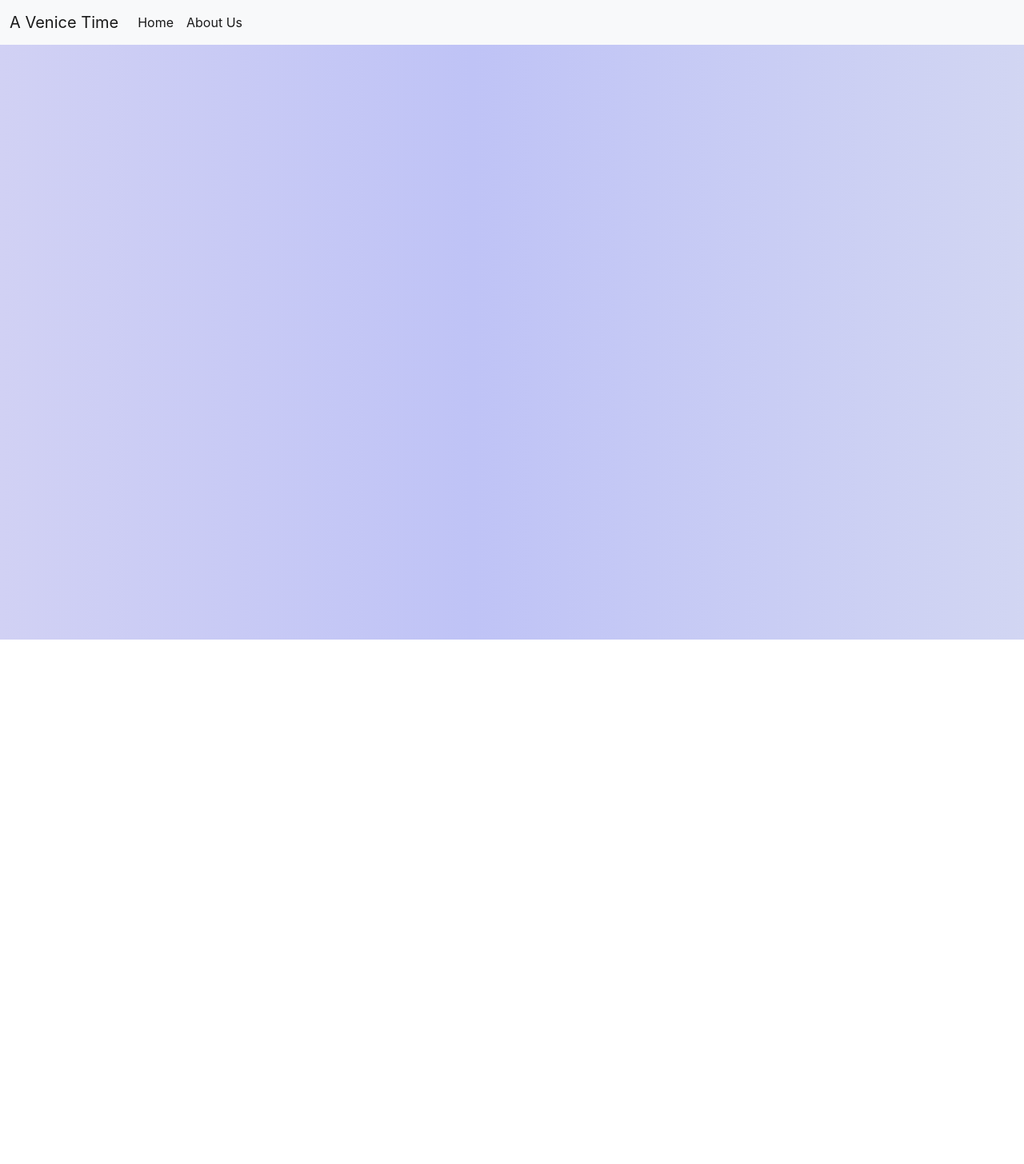
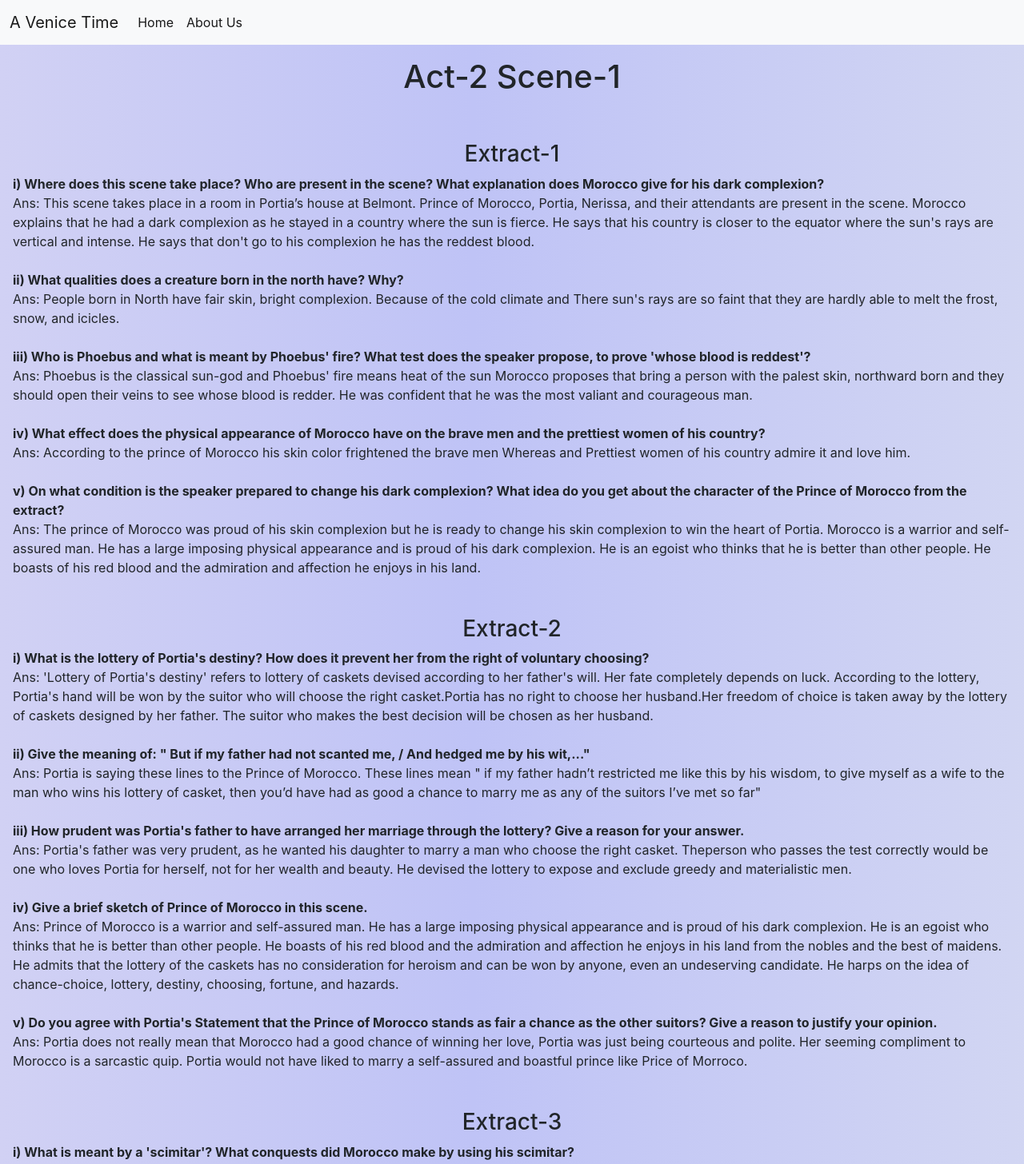
Before and after one commit to CHILLBRO28/venicetime.github.io, a React (Create React App) app: page /A2_sc1 in a window 1280 px wide. Shown: the top 1456 px of the page at 80% size. Before the commit the page ends 800 px from the top, so only its background shows below. Built offline with nearby package versions, Linux system fonts and the light colour scheme.

Commit message:
Dream...

```diff
--- a/public/index.html
+++ b/public/index.html
@@ -2,7 +2,7 @@
 <html lang="en">
   <head>
     <meta charset="utf-8" />
-    <link rel="icon" href="https://st.depositphotos.com/1008347/3985/i/950/depositphotos_39856355-stock-photo-letter-v-of-alphabet.jpg" />
+    <link rel="icon" href="https://static.vecteezy.com/system/resources/previews/000/610/413/large_2x/letter-v-logo-luxury-metal-logo-design-concept-template-vector.jpg" />
     <meta name="viewport" content="width=device-width, initial-scale=1" />
     <meta name="theme-color" content="#000000" />
     <meta
--- a/src/App.js
+++ b/src/App.js
@@ -1,14 +1,15 @@
+/* eslint-disable react/jsx-pascal-case */
 import './App.css';
 import {
   Route,
-  Switch,
 } from "react-router-dom";
 
 import Home from './Components/Home';
 import AboutUs from './Components/AboutUs';
-import Sc1 from './Components/Solutions/Act-1/Sc1';
-import Sc2 from './Components/Solutions/Act-1/Sc2';
-import Sc3 from './Components/Solutions/Act-1/Sc3';
+import A1_Sc1 from './Components/Solutions/Act-1/A1_Sc1';
+import A1_Sc2 from './Components/Solutions/Act-1/A1_Sc2';
+import A1_Sc3 from './Components/Solutions/Act-1/A1_Sc3';
+import A2_Sc1 from './Components/Solutions/Act-2/A2_Sc1'
 import { Footer } from './Components/Footer';
 import NavBar from './Components/NavBar';
 import Acts from './Components/Solutions/Acts'
@@ -30,16 +31,20 @@ function App() {
           <Acts />
           </Route >
 
-          <Route exact path="/sc1" >
-          <Sc1 />
+          <Route exact path="/A1_sc1" >
+          <A1_Sc1 />
           </Route>
 
-          <Route exact path="/sc2" >
-          <Sc2 />
+          <Route exact path="/A1_sc2" >
+          <A1_Sc2 />
           </Route>
 
-          <Route exact path="/sc3" >
-          <Sc3 />
+          <Route exact path="/A1_sc3" >
+          <A1_Sc3 />
+          </Route>
+
+          <Route exact path="/A2_sc1" >
+          <A2_Sc1 />
           </Route>
 
 
--- a/src/Components/Solutions/Act-1/Sc1.js
+++ b/src/Components/Solutions/Act-1/A1_Sc1.js
@@ -1,6 +1,6 @@
 import React from 'react'
 
-export default function Sc1() {
+export default function A1_Sc1() {
     let Style = {
         margin : "2vh",
 
--- a/src/Components/Solutions/Act-1/Sc2.js
+++ b/src/Components/Solutions/Act-1/A1_Sc2.js
@@ -1,6 +1,6 @@
 import React from 'react'
 
-export default function Sc2() {
+export default function A1_Sc2() {
     let Style = {
         margin : "2vh",
 
--- a/src/Components/Solutions/Act-1/Sc3.js
+++ b/src/Components/Solutions/Act-1/A1_Sc3.js
@@ -1,6 +1,6 @@
 import React from 'react'
 
-export default function Sc3() {
+export default function A1_Sc3() {
     let Style = {
         margin : "2vh",
 
@@ -187,8 +187,8 @@ Normally, Shylock charges interest, but this time he is showing kindness and off
 Ans:  notary is a solicitor or a legal officer authorized to perform certain legal formalities. Shylock wants to take Antonio to the notary to sign the bond document which stipulates that the forfeit to be paid will be a pound of flesh from any part of Antonio’s body.
 <br /><br />
 <strong>ii)  Give the meaning of:
-</strong>(a) Single bond
-(b) Merry sport
+<br />(a) Single bond<br />
+(b) Merry sport</strong>
 <br />
 Ans:    (a) single bond means a bond undertaken by one person, i.e., it was signed by Antonio alone
 
--- /dev/null
+++ b/src/Components/Solutions/Act-2/A2_Sc1.js
@@ -0,0 +1,135 @@
+import React from 'react'
+
+export default function A2_Sc1() {
+  let Style = {
+    margin : "2vh",
+
+
+}
+  return (
+      <div style={Style}>
+                 <h1 className="text-center">Act-2 Scene-1</h1>
+     <br /><br />
+
+     <h3 className="text-center">Extract-1</h3>
+<p>
+<strong>   i)  Where does this scene take place? Who are present in the scene? What explanation does Morocco give for his dark complexion?
+</strong><br />
+Ans:  This scene takes place in a room in Portia’s house at Belmont. Prince of Morocco, Portia, Nerissa, and their attendants are present in the scene. Morocco explains that he had a dark complexion as he stayed in a country where the sun is fierce. He says that his country is closer to the equator where the sun's rays are vertical and intense. He says that don't go to his complexion he has the reddest blood.
+<br />
+<br />
+
+<strong> ii) What qualities does a creature born in the north have? Why?
+</strong><br />
+
+Ans: People born in North have fair skin, bright complexion. Because of the cold climate and There sun's rays are so faint that they are hardly able to melt the frost, snow, and icicles.
+<br /><br />
+
+
+<strong> iii) Who is Phoebus and what is meant by Phoebus' fire? What test does the speaker propose, to prove 'whose blood is reddest'?
+</strong><br />
+
+Ans: Phoebus is the classical sun-god and Phoebus' fire means heat of the sun
+Morocco proposes that bring a person with the palest skin, northward born and they should open their veins to see whose blood is redder. He was confident that he was the most valiant and courageous man.
+<br />
+<br />
+
+<strong> iv) What effect does the physical appearance of Morocco have on the brave men and the prettiest women of his country?
+</strong><br />
+
+Ans:  According to the prince of Morocco his skin color frightened the brave men Whereas and Prettiest women of his country admire it and love him.
+<br />
+<br />
+
+<strong> v) On what condition is the speaker prepared to change his dark complexion? What idea do you get about the character of the Prince of Morocco from the extract?
+</strong><br />
+Ans: The prince of Morocco was proud of his skin complexion but he is ready to change his skin complexion to win the heart of Portia.
+Morocco is a warrior and self-assured man. He has a large imposing physical appearance and is proud of his dark complexion. He is an egoist who thinks that he is better than other people. He boasts of his red blood and the admiration and affection he enjoys in his land.
+<br />
+<br />
+<br />
+
+
+<h3 className="text-center">Extract-2</h3>
+
+
+<strong> i) What is the lottery of Portia's destiny? How does it prevent her from the right of voluntary choosing?
+</strong><br />
+
+Ans:  'Lottery of Portia's destiny' refers to lottery of caskets devised according to her father's will. Her fate completely depends on luck.
+According to the lottery, Portia's hand will be won by the suitor who will choose the right casket.Portia has no right to choose her husband.Her freedom of choice is taken away by the lottery of caskets designed by her father. The suitor who makes the best decision will be chosen as her husband.
+<br />
+<br />
+
+<strong> ii) Give the meaning of: " But if my father had not scanted me, / And hedged me by his wit,..."
+</strong><br />
+Ans:  Portia is saying these lines to the Prince of Morocco. These lines mean " if my father hadn’t restricted me like this by his wisdom, to give myself as a wife to the man who wins his lottery of casket, then you’d have had as good a chance to marry me as any of the suitors I’ve met so far"
+<br />
+<br />
+
+<strong> iii) How prudent was Portia's father to have arranged her marriage through the lottery? Give a reason for your answer.
+</strong><br />
+
+Ans: Portia's father was very prudent, as he wanted his daughter to marry a man who choose the right casket. Theperson who passes the test correctly would be one who loves Portia for herself, not for her wealth and beauty. He devised the lottery to expose and exclude greedy and materialistic men.
+<br />
+<br />
+
+<strong> iv) Give a brief sketch of Prince of Morocco in this scene.
+</strong><br />
+
+Ans: Prince of Morocco is a warrior and self-assured man. He has a large imposing physical appearance and is proud of his dark complexion. He is an egoist who thinks that he is better than other people. He boasts of his red blood and the admiration and affection he enjoys in his land from the nobles and the best of maidens. He admits that the lottery of the caskets has no consideration for heroism and can be won by anyone, even an undeserving candidate. He harps on the idea of chance-choice, lottery, destiny, choosing, fortune, and hazards.
+<br />
+<br />
+
+<strong> v) Do you agree with Portia's Statement that the Prince of Morocco stands as fair a chance as the other suitors? Give a reason to justify your opinion.
+</strong><br />
+Ans: Portia does not really mean that Morocco had a good chance of winning her love, Portia was just being courteous and polite. Her seeming compliment to Morocco is a sarcastic quip. Portia would not have liked to marry a self-assured and boastful prince like Price of Morroco.
+<br />
+<br />
+<br />
+
+<h3 className="text-center">Extract-3</h3>
+
+
+<strong> i) What is meant by a 'scimitar'? What conquests did Morocco make by using his scimitar?
+</strong><br />
+
+Ans: ‘Scimitar’ means sword. By using his scimitar, Morocco had killed the Emperor of Persia, a Persian Prince, who had defeated Sultan Solyman of Turkey in three battles
+<br />
+<br />
+
+<strong> ii) State two of the brave deeds Morroco is prepared to carry out in order to win Portia.
+</strong><br />
+
+Ans: Prince of Morroco is prepared to defy the most daring heart on earth, Snatch away the young sucking cubs from the mother bear and dare her wrath and to challenge hungry lion in order to win Portia.
+<br />
+<br />
+
+<strong> iii) Who are Hercules and Lichas? What could happen if they were to play a game of dice? In what way is this example applicable to Morocco?
+</strong><br />
+
+Ans:  In Greek Mythology, Hercules was renowned for his manliness, strength, and exploits. Lichas was his servant.
+According to the legend, once Hercules and Lichas were playing a game of dice and Lichas was fortunate enough to win the game. This example is applicable to Morocco since his fame, wealth and achievements are of no help to him to win Portia. His inferior rival could win if the fate blessed him.
+<br />
+<br />
+
+<strong> iv) What final instruction does Portia give to Morocco before he is led to make the choice?
+</strong><br />
+
+Ans: Before he is led to make the choice, Portia instructs him to attempt to choose only if he was ready to take oath in Chapel that if he chose wrong he would never speak to any lady on subject of marriage.
+<br />
+<br />
+
+<strong> v) Why is the fortune said to be blind? what does Morocco fear since the blind fortune is leading him to choose the casket?
+</strong><br />
+
+Ans: The goddess Fortune is usually represented blindfolded. Fortune is said to be blind due to the unaccountable variations in her dispensation of favors to mankind. He fears that as the blind fortune is leading him to choose the right casket, the outcome depends only on chance as in a game of dice.
+<br />
+<br />
+<br />
+
+</p>
+
+    </div>
+  )
+}
--- a/src/Components/Solutions/Acts.js
+++ b/src/Components/Solutions/Acts.js
@@ -14,20 +14,29 @@ export default function Act1() {
   <br></br>
   <h1 style={Style} className="text-left">Act-1</h1>
         <br />
-    <div className="hstack gap-4">
+    <div  className="hstack gap-4">
          <br />
 
- <NavLink to="/sc1">
+ <NavLink to="/A1_sc1">
           <button   className="btn btn-primary btn-lg">Scene-1</button>
 </NavLink>
-<NavLink to="/sc2">
+<NavLink to="/A1_sc2">
           <button  className="btn btn-primary btn-lg" >Scene-2</button>
 </NavLink>
-<NavLink to="/sc3">
+<NavLink to="/A1_sc3">
           <button  className="btn btn-primary btn-lg" >Scene-3</button>
 </NavLink>
 
     </div>
+    <br />
+<h1 style={Style} className="text-left">Act-2</h1>
+
+<div  className="hstack gap-4">
+  <br />
+<NavLink to="/A2_sc1">
+          <button  className="btn btn-primary btn-lg" >Scene-1</button>
+</NavLink>
+</div>
 
     <h3 className='text-center fixed-bottom'>More Acts & Scenes to be added soon...</h3>
 
```
Also changed, not shown: src/Components/NavBar.js (+8 -0 lines).
